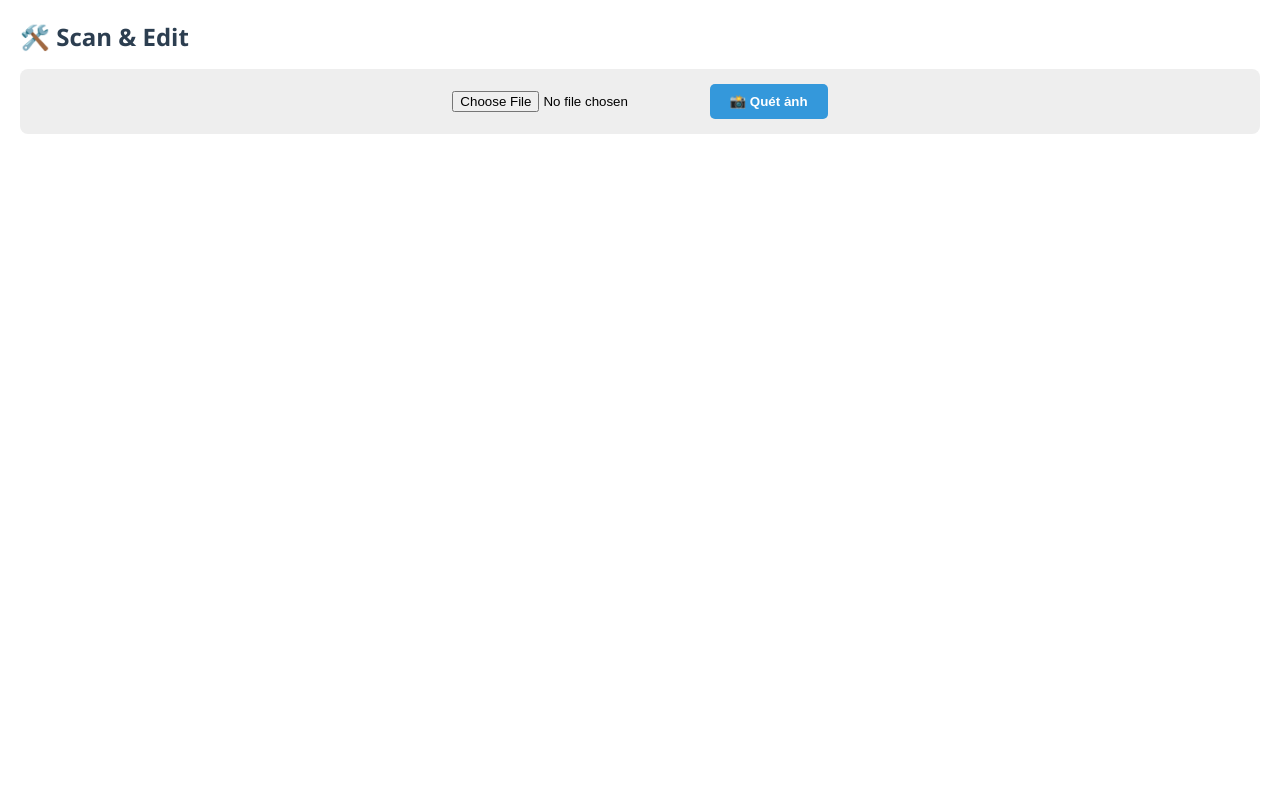
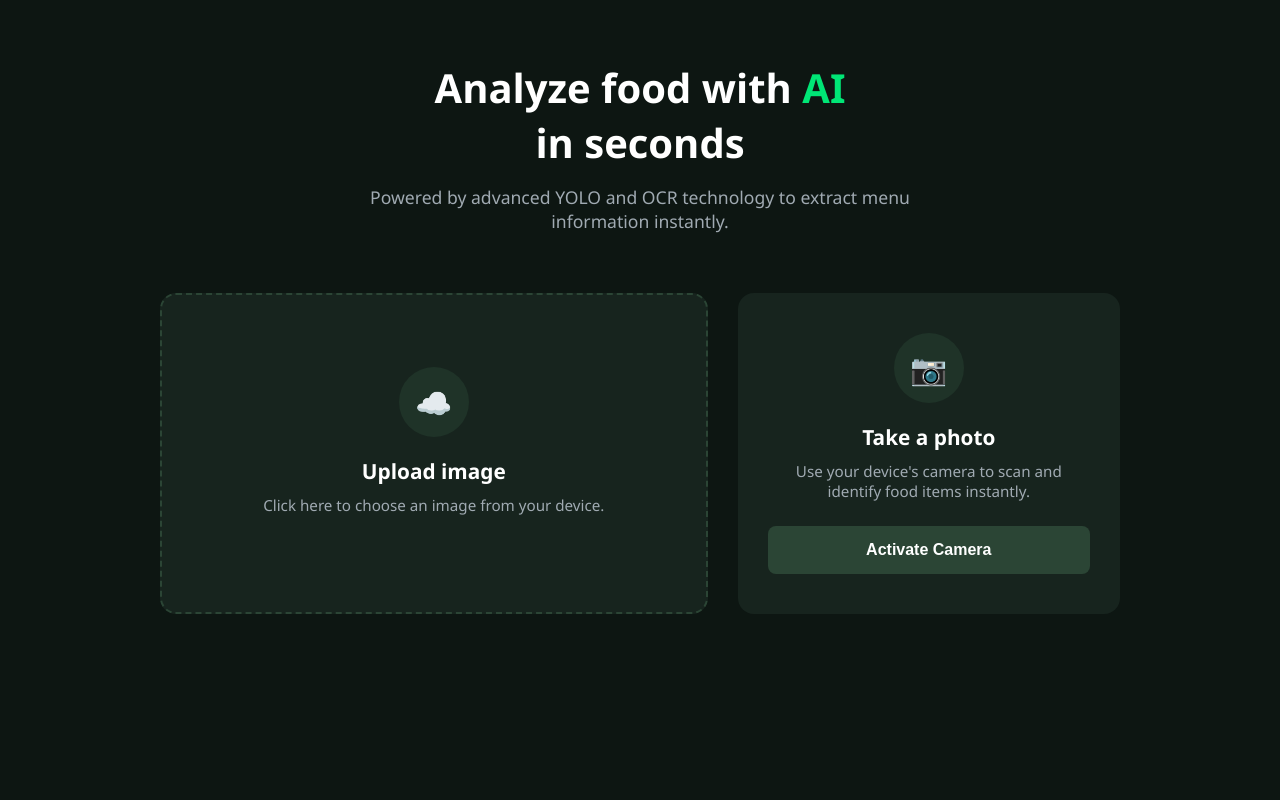
Before and after one commit to Root0zm/Food-Detection-And-Menu-Generation, a Flask app: page / in a window 1280 px wide. Run offline with Flask 3, Linux system fonts and the light colour scheme.

Commit message:
Init commit

```diff
--- a/app.py
+++ b/app.py
@@ -37,17 +37,13 @@ def analyze():
 
     if file:
         try:
-            # Lưu file ảnh
             filename = file.filename
             filepath = os.path.join(app.config['UPLOAD_FOLDER'], filename)
             file.save(filepath)
-
-            # Chuẩn hóa đường dẫn (đề phòng lỗi path trên Windows/Linux)
-            # PaddleOCR đôi khi cần đường dẫn tuyệt đối hoặc forward slash
             filepath_fixed = filepath.replace("\\", "/")
 
             # ==========================================
-            # BƯỚC 1: YOLO DETECT (Nhận diện món ăn)
+            # YOLO DETECT
             # ==========================================
             print(f"🔍 Đang chạy YOLO cho ảnh: {filename}")
             detected_name = detect_food(filepath_fixed)
@@ -61,7 +57,7 @@ def analyze():
             print(f"✅ YOLO phát hiện: {detected_name}")
 
             # ==========================================
-            # BƯỚC 2: OCR (Đọc chữ trên ảnh) - MỚI THÊM
+            #  OCR
             # ==========================================
             extracted_text = None # Mặc định là None
 
@@ -82,7 +78,7 @@ def analyze():
                     # Không return lỗi, vẫn để app chạy tiếp chỉ với YOLO
 
             # ==========================================
-            # BƯỚC 3: GEMINI (Phân tích dinh dưỡng & Giá)
+            #  GEMINI
             # ==========================================
             print("🤖 Đang gọi Gemini...")
             try:
@@ -97,18 +93,18 @@ def analyze():
                     "nutrition_summary": "Không thể lấy thông tin."
                 }
 
-            # Trả kết quả về Frontend
+
             return jsonify({
                 'success': True,
-                'image_url': f"/{filepath_fixed}", # Trả về đường dẫn để hiển thị ảnh
+                'image_url': f"/{filepath_fixed}",
                 'data': menu_data,
-                'debug_ocr': extracted_text # (Tùy chọn) Gửi kèm text OCR để debug
+                'debug_ocr': extracted_text
             })
 
         except Exception as e:
-            print(f"❌ Lỗi Server: {e}") # In lỗi ra terminal để dễ sửa
+            print(f"❌ Lỗi Server: {e}")
             return jsonify({'error': f'Lỗi server nội bộ: {str(e)}'}), 500
 
 if __name__ == '__main__':
-    # Tắt debug=True nếu chạy production, nhưng dev thì cứ để
+
     app.run(debug=True, port=5000)
--- a/requirements.txt
+++ b/requirements.txt
@@ -5,5 +5,5 @@ google-genai
 python-dotenv
 numpy
 gunicorn
-opencv-python-headless==4.9.0.80
+opencv-python-headless
 paddleocr
--- a/static/css/style.css
+++ b/static/css/style.css
@@ -3,103 +3,254 @@
 }
 
 body {
+    background-color: #0d1612;
+    color: #ffffff;
     font-family: 'Segoe UI', Tahoma, Geneva, Verdana, sans-serif;
     margin: 0;
-    background: transparent;
-    height: 100vh;
-    overflow: hidden;
+    padding: 0;
+
 }
 
-.main-container {
-    display: flex;
-    height: 100vh;
-}
-
-.panel {
-    padding: 20px;
-    overflow-y: auto;
-}
-
-.left-panel {
-    width: 100%;
-    background: #ffffff;
-    box-shadow: 2px 0 10px rgba(0, 0, 0, 0.1);
-}
-
-h1 {
-    margin-top: 0;
-    color: #2c3e50;
-    font-size: 1.5rem;
-}
-
+/* Class tiện ích dùng chung */
 .hidden {
     display: none !important;
 }
 
-.upload-box {
-    margin-bottom: 20px;
-    background: #eee;
-    padding: 15px;
-    border-radius: 8px;
+.hero-section {
     text-align: center;
+    padding: 60px 20px 40px;
 }
 
-.btn-primary {
-    background: #3498db;
+.badge {
+    display: inline-block;
+    background-color: rgba(0, 230, 118, 0.1);
+    color: #00e676;
+    padding: 5px 15px;
+    border-radius: 20px;
+    font-size: 12px;
+    font-weight: bold;
+    margin-bottom: 20px;
+}
+
+.hero-section h1 {
+    font-size: 2.5rem;
+    margin: 0 0 15px 0;
+}
+
+.hero-section .highlight {
+    color: #00e676;
+}
+
+.hero-section p {
+    color: #a0aab2;
+    font-size: 1.1rem;
+    max-width: 600px;
+    margin: 0 auto;
+}
+
+
+.action-cards {
+    display: flex;
+    justify-content: center;
+    gap: 30px;
+    padding: 20px;
+    max-width: 1000px;
+    margin: 0 auto;
+    flex-wrap: wrap;
+}
+
+.action-card {
+    background-color: #17241e;
+    border-radius: 16px;
+    padding: 40px 30px;
+    text-align: center;
+    transition: transform 0.2s, box-shadow 0.2s;
+}
+
+.action-card:hover {
+    transform: translateY(-5px);
+    box-shadow: 0 10px 20px rgba(0,0,0,0.4);
+}
+
+
+.upload-card {
+    flex: 1.5;
+    min-width: 350px;
+    border: 2px dashed #2b4535;
+    cursor: pointer;
+    display: flex;
+    flex-direction: column;
+    align-items: center;
+    justify-content: center;
+}
+
+.upload-card:hover {
+    border-color: #00e676;
+}
+
+.camera-card {
+    flex: 1;
+    min-width: 280px;
+}
+
+.icon-wrapper {
+    background-color: #1f3328;
+    width: 70px;
+    height: 70px;
+    border-radius: 50%;
+    display: flex;
+    align-items: center;
+    justify-content: center;
+    margin: 0 auto 20px;
+}
+
+.icon {
+    font-size: 30px;
+}
+
+.action-card h3 {
+    margin: 0 0 10px 0;
+    font-size: 1.3rem;
+}
+
+.action-card p {
+    color: #a0aab2;
+    font-size: 0.95rem;
+    margin: 0 0 25px 0;
+}
+
+
+.btn-trigger {
+    background-color: #2b4535;
     color: white;
     border: none;
-    padding: 10px 20px;
+    padding: 15px 30px;
+    border-radius: 8px;
+    font-size: 1rem;
+    font-weight: bold;
     cursor: pointer;
-    border-radius: 5px;
+    width: 100%;
+    transition: background-color 0.2s;
+}
+
+.btn-trigger:hover {
+    background-color: #00e676;
+    color: #000;
+}
+
+
+.camera-preview-box {
+    margin: 20px auto;
+    max-width: 500px;
+    text-align: center;
+    background: #17241e;
+    padding: 15px;
+    border-radius: 16px;
+}
+
+.camera-preview-box video {
+    width: 100%;
+    border-radius: 8px;
+    background: #000;
+}
+
+.camera-actions {
+    display: flex;
+    gap: 15px;
+    margin-top: 15px;
+}
+
+.btn-close {
+    background-color: transparent;
+    color: #ff4d4d;
+    border: 1px solid #ff4d4d;
+    padding: 15px 30px;
+    border-radius: 8px;
+    font-size: 1rem;
+    font-weight: bold;
+    cursor: pointer;
+    flex: 1;
+}
+
+
+#loading {
+    text-align: center;
+    margin: 40px 0;
+    color: #00e676;
     font-weight: bold;
 }
 
-.btn-primary:hover {
-    background: #2980b9;
+.spinner {
+    border: 4px solid rgba(0, 230, 118, 0.2);
+    border-top: 4px solid #00e676;
+    border-radius: 50%;
+    width: 40px;
+    height: 40px;
+    animation: spin 1s linear infinite;
+    margin: 0 auto 15px;
 }
 
-#loading {
-    text-align: center;
-    margin: 20px 0;
-    color: #2980b9;
-    font-weight: bold;
+@keyframes spin {
+    0% { transform: rotate(0deg); }
+    100% { transform: rotate(360deg); }
+}
+
+.editor-card {
+    background-color: #17241e;
+    border-radius: 16px;
+    padding: 30px;
+    max-width: 900px;
+    margin: 30px auto 60px auto;
+    box-shadow: 0 10px 30px rgba(0,0,0,0.5);
 }
 
 .editor-card img {
     width: 100%;
-    height: 200px;
+    height: auto;
+    max-height: 350px;
     object-fit: cover;
     border-radius: 8px;
-    margin-bottom: 15px;
-    border: 1px solid #ddd;
+    margin-bottom: 25px;
+    border: 2px solid #2b4535;
 }
 
 .form-group {
-    margin-bottom: 15px;
+    margin-bottom: 20px;
+    text-align: left;
 }
 
 .form-group label {
     display: block;
+    color: #a0aab2;
+    margin-bottom: 8px;
     font-weight: bold;
-    margin-bottom: 5px;
-    color: #34495e;
 }
+
 
 .form-control {
     width: 100%;
-    padding: 10px;
-    border: 1px solid #bdc3c7;
-    border-radius: 4px;
+    background-color: #0d1612;
+    border: 1px solid #2b4535;
+    color: #ffffff;
+    padding: 12px 15px;
+    border-radius: 8px;
     font-family: inherit;
+    font-size: 1rem;
+    transition: border-color 0.2s;
+    line-height: 1.5;
+}
+
+.form-control:focus {
+    outline: none;
+    border-color: #00e676;
 }
 
 .big-text {
-    font-size: 1.1rem;
     font-weight: bold;
-    color: #e67e22;
+    color: #ffb74d;
 }
 
 .price-text {
     font-weight: bold;
-    color: #27ae60;
+    color: #00e676;
 }
--- a/static/js/script.js
+++ b/static/js/script.js
@@ -1,20 +1,82 @@
 let currentImageUrl = "";
+
+let stream = null;
+let capturedFile = null;
+
+document.getElementById('imageInput').addEventListener('change', function() {
+    capturedFile = null;
+    if (this.files.length > 0) {
+        analyzeFood();
+    }
+});
+
+async function startCamera() {
+    const cameraContainer = document.getElementById('cameraContainer');
+    const video = document.getElementById('videoElement');
+
+    try {
+        stream = await navigator.mediaDevices.getUserMedia({
+            video: { facingMode: 'environment' }
+        });
+        video.srcObject = stream;
+        cameraContainer.classList.remove('hidden');
+    } catch (err) {
+        console.error("Lỗi xin quyền camera:", err);
+        alert("Không thể mở Camera! Hãy đảm bảo bạn đã cấp quyền trong trình duyệt.");
+    }
+}
+
+function stopCamera() {
+    const cameraContainer = document.getElementById('cameraContainer');
+    if (stream) {
+        stream.getTracks().forEach(track => track.stop());
+    }
+    cameraContainer.classList.add('hidden');
+}
+
+function capturePhoto() {
+    const video = document.getElementById('videoElement');
+    const canvas = document.getElementById('canvasElement');
+    canvas.width = video.videoWidth;
+    canvas.height = video.videoHeight;
+    const ctx = canvas.getContext('2d');
+    ctx.drawImage(video, 0, 0, canvas.width, canvas.height);
+
+    canvas.toBlob(function(blob) {
+        capturedFile = new File([blob], "camera_capture.jpg", { type: "image/jpeg" });
+
+        // Thông báo và dọn dẹp
+        alert("📸 Đã chụp ảnh thành công! Hãy bấm 'Quét ảnh' để AI phân tích.");
+        document.getElementById('imageInput').value = "";
+        stopCamera();
+        analyzeFood();
+
+    }, 'image/jpeg', 0.9);
+}
 
 async function analyzeFood() {
     const fileInput = document.getElementById('imageInput');
     const loadingDiv = document.getElementById('loading');
     const editorArea = document.getElementById('editorArea');
 
-    if (fileInput.files.length === 0) {
-        alert("Vui lòng chọn ảnh trước!");
+
+    let fileToUpload = null;
+    if (capturedFile) {
+        fileToUpload = capturedFile;
+    } else if (fileInput.files.length > 0) {
+        fileToUpload = fileInput.files[0];
+    }
+
+    if (!fileToUpload) {
+        alert("Vui lòng chọn ảnh hoặc chụp ảnh trước!");
         return;
     }
 
     const formData = new FormData();
-    formData.append('file', fileInput.files[0]);
-
+    formData.append('file', fileToUpload);
     loadingDiv.classList.remove('hidden');
     editorArea.classList.add('hidden');
+    loadingDiv.scrollIntoView({ behavior: 'smooth', block: 'center' });
 
     try {
         const response = await fetch('/analyze', {
@@ -23,17 +85,27 @@ async function analyzeFood() {
         });
 
         const data = await response.json();
-
         loadingDiv.classList.add('hidden');
 
         if (data.success) {
             currentImageUrl = data.image_url;
             document.getElementById('editImg').src = currentImageUrl;
             document.getElementById('editName').value = data.data.dish_name;
-            document.getElementById('editPrice').value = data.data.price;
+            let rawPrice = String(data.data.price);
+            let numericPrice = parseInt(rawPrice.replace(/\D/g, ''), 10);
+            if (!isNaN(numericPrice)) {
+            document.getElementById('editPrice').value = numericPrice.toLocaleString('en-US') + " VND";
+            }
+            else {
+            document.getElementById('editPrice').value = rawPrice;
+            }
             document.getElementById('editDesc').value = data.data.description;
             document.getElementById('editNutri').value = data.data.nutrition_summary;
             editorArea.classList.remove('hidden');
+            editorArea.scrollIntoView({ behavior: 'smooth', block: 'start' });
+
+            capturedFile = null;
+            fileInput.value = "";
         } else {
             alert("Lỗi từ Server: " + data.message);
         }
--- a/templates/index.html
+++ b/templates/index.html
@@ -3,22 +3,51 @@
 <head>
     <meta charset="UTF-8">
     <meta name="viewport" content="width=device-width, initial-scale=1.0">
-    <title>AI Menu Builder</title>
+    <title>Now i know what i eat</title>
     <link rel="stylesheet" href="/static/css/style.css">
 </head>
 <body>
-    <div class="main-container">
-        <div class="panel left-panel">
-            <h1>🛠️ Scan & Edit</h1>
 
-            <div class="upload-box">
-                <input type="file" id="imageInput" accept="image/*">
-                <button onclick="analyzeFood()" id="btnAnalyze" class="btn-primary">📸 Quét ảnh</button>
+    <div class="hero-section">
+    <!--<div class="badge">● AI TECHNOLOGY</div> -->
+        <h1>Analyze food with <span class="highlight">AI</span><br> in seconds</h1>
+        <p>Powered by advanced YOLO and OCR technology to extract menu information instantly.</p>
     </div>
+
+    <div class="action-cards">
+
+        <label for="imageInput" class="action-card upload-card">
+            <div class="icon-wrapper">
+                <span class="icon">☁️</span>
+            </div>
+            <h3>Upload image</h3>
+            <p>Click here to choose an image from your device.</p>
+            <input type="file" id="imageInput" accept="image/*" style="display: none;">
+        </label>
+
+        <div class="action-card camera-card">
+            <div class="icon-wrapper">
+                <span class="icon">📷</span>
+            </div>
+            <h3>Take a photo</h3>
+            <p>Use your device's camera to scan and identify food items instantly.</p>
+            <button onclick="startCamera()" id="btnOpenCamera" class="btn-trigger">Activate Camera</button>
+        </div>
+
+    </div>
+
+    <div id="cameraContainer" class="hidden camera-preview-box">
+        <video id="videoElement" autoplay playsinline></video>
+        <div class="camera-actions">
+            <button onclick="capturePhoto()" class="btn-trigger">📸 Capture</button>
+            <button onclick="stopCamera()" class="btn-close">❌ Close</button>
+        </div>
+    </div>
+    <canvas id="canvasElement" style="display: none;"></canvas>
 
     <div id="loading" class="hidden">
         <div class="spinner"></div>
-                <p>🤖 AI đang phân tích món ăn...</p>
+        <p> Analyzing food...</p>
     </div>
 
     <div id="editorArea" class="hidden">
@@ -26,25 +55,23 @@
             <img id="editImg" src="" alt="Preview">
 
             <div class="form-group">
-                        <label>Tên món:</label>
+                <label>Dish Name:</label>
                 <input type="text" id="editName" class="form-control big-text">
             </div>
 
             <div class="form-group">
-                        <label>Giá tiền:</label>
+                <label>Price:</label>
                 <input type="text" id="editPrice" class="form-control price-text" placeholder="Ví dụ: 50.000đ">
             </div>
 
             <div class="form-group">
-                        <label>Mô tả (Description):</label>
+                <label>Description:</label>
                 <textarea id="editDesc" rows="4" class="form-control"></textarea>
             </div>
 
             <div class="form-group">
-                        <label>Dinh dưỡng (Nutrition):</label>
+                <label>Nutrition:</label>
                 <textarea id="editNutri" rows="3" class="form-control"></textarea>
-                    </div>
-                </div>
             </div>
         </div>
     </div>
```
Also changed, not shown: services/gemini_service.py (+21 -23 lines), services/ocr_service.py (+4 -13 lines). Lines whose indentation alone changed are shown as unchanged.
